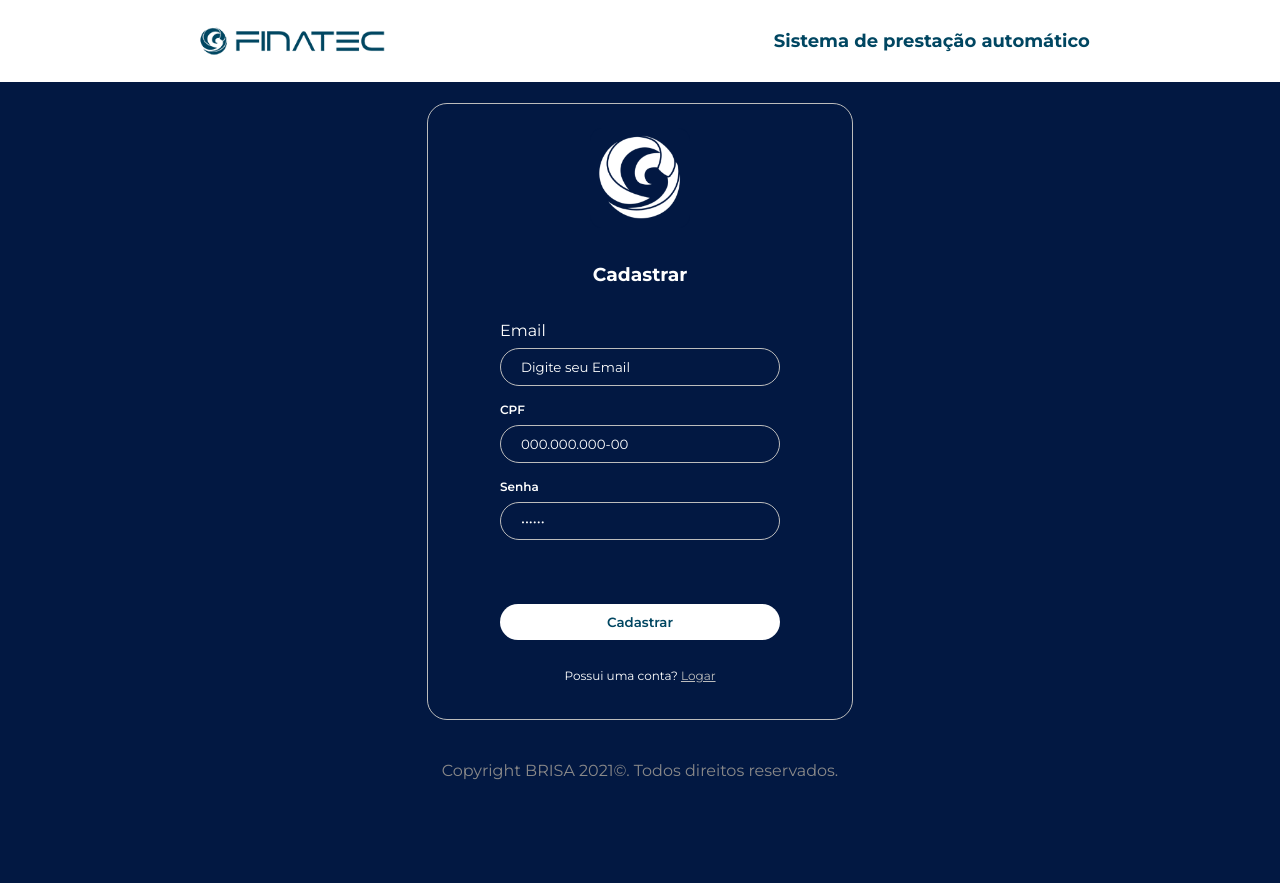
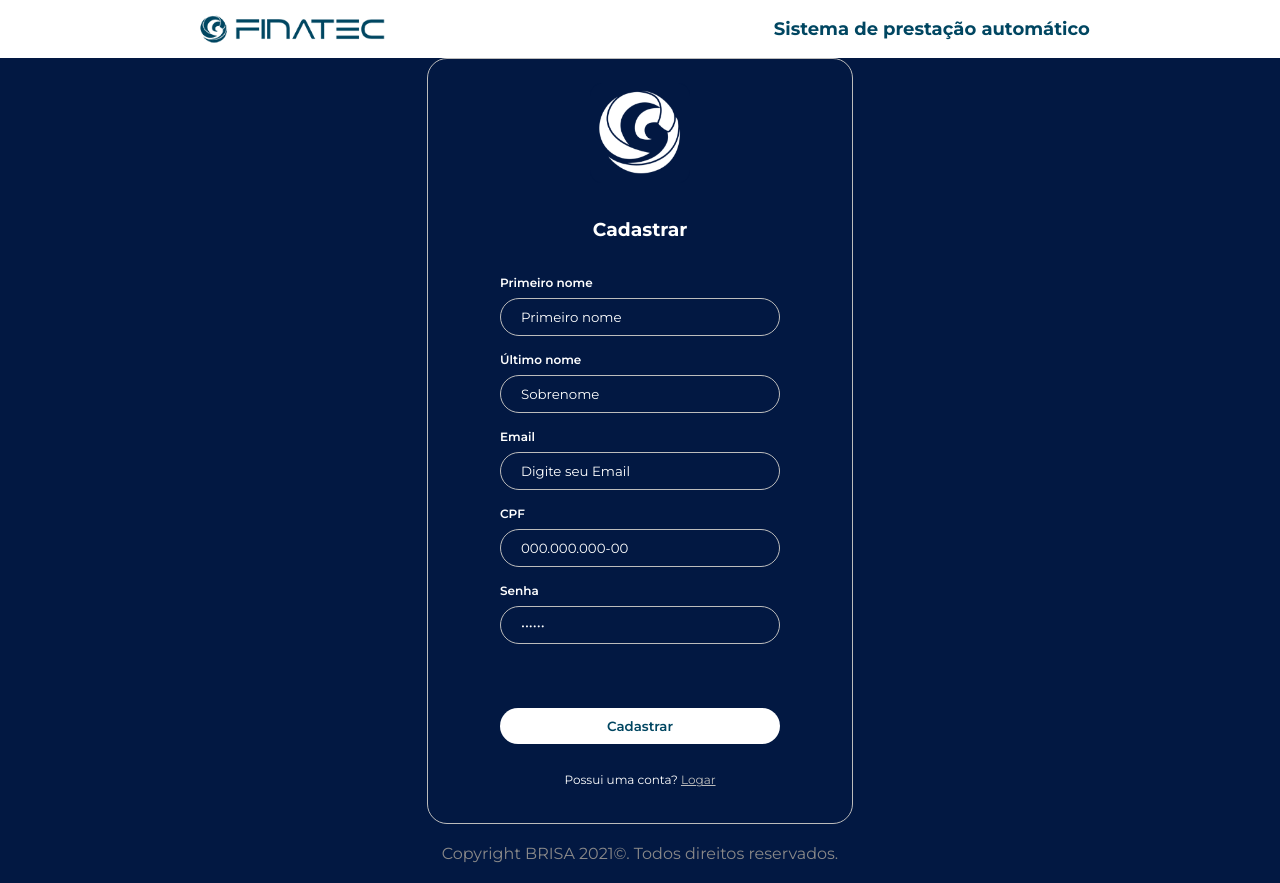
Before and after one commit to ResidenciaTICBrisa/05_PipelineFinatec, a Django app: page /cadastro/ in a window 1280 px wide. Before the commit the page ends 780 px from the top, so only its background shows below. Run offline with Django 4.2, Linux system fonts and the light colour scheme.

Commit message:
Adição dos campos de nome e sobrenome

```diff
--- a/project/app/templates/cadastro.html
+++ b/project/app/templates/cadastro.html
@@ -60,7 +60,15 @@
                 {% csrf_token %}
                 <div class="inputGroup">
                     <div class="input">
-                        <label class="email">Email</label>
+                        <label class="name">Primeiro nome</label>
+                        <input type="text" id="nome1" name="nome1" class="placeholder" placeholder="Primeiro nome" title="Digite o seu primeiro nome" required>
+                    </div>
+                    <div class="input">
+                        <label class="name">Último nome</label>
+                        <input type="text" id="nome2" name="nome2" class="placeholder" placeholder="Sobrenome" title="Digite o seu sobrenome" required>
+                    </div>
+                    <div class="input">
+                        <label class="name">Email</label>
                         <input type="email" id="email" name="email" class="placeholder" placeholder="Digite seu Email" title="Digite um email válido." required>
                     </div>
                     <div class="input">
--- a/project/app/views.py
+++ b/project/app/views.py
@@ -15,6 +15,8 @@ def cadastro(request):
         usuario = request.POST.get('usuario')
         senha = request.POST.get('senha')
         email = request.POST.get('email')
+        first_name = request.POST.get('nome1')
+        last_name = request.POST.get('nome2')
 
         try:
             validate_password(senha, user=User)
@@ -29,6 +31,9 @@ def cadastro(request):
             return render(request, 'cadastro.html', {'error_messages': error_messages})
 
         user = User.objects.create_user(username=usuario, password=senha, email=email)
+        user.is_active = True
+        user.first_name = first_name
+        user.last_name = last_name
         user.save()
 
         return HttpResponseRedirect('/')
```
Also changed, not shown: project/db.sqlite3.
